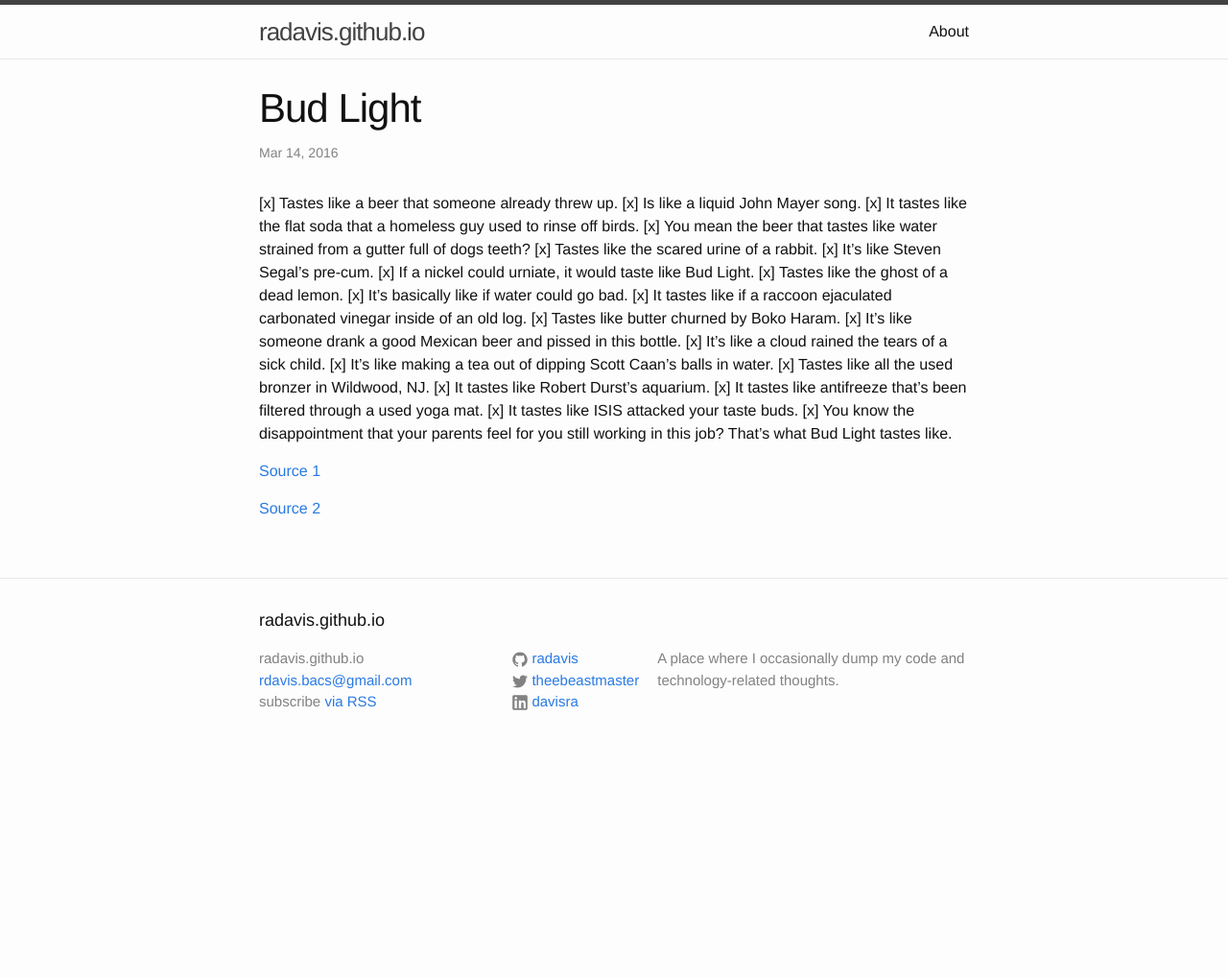
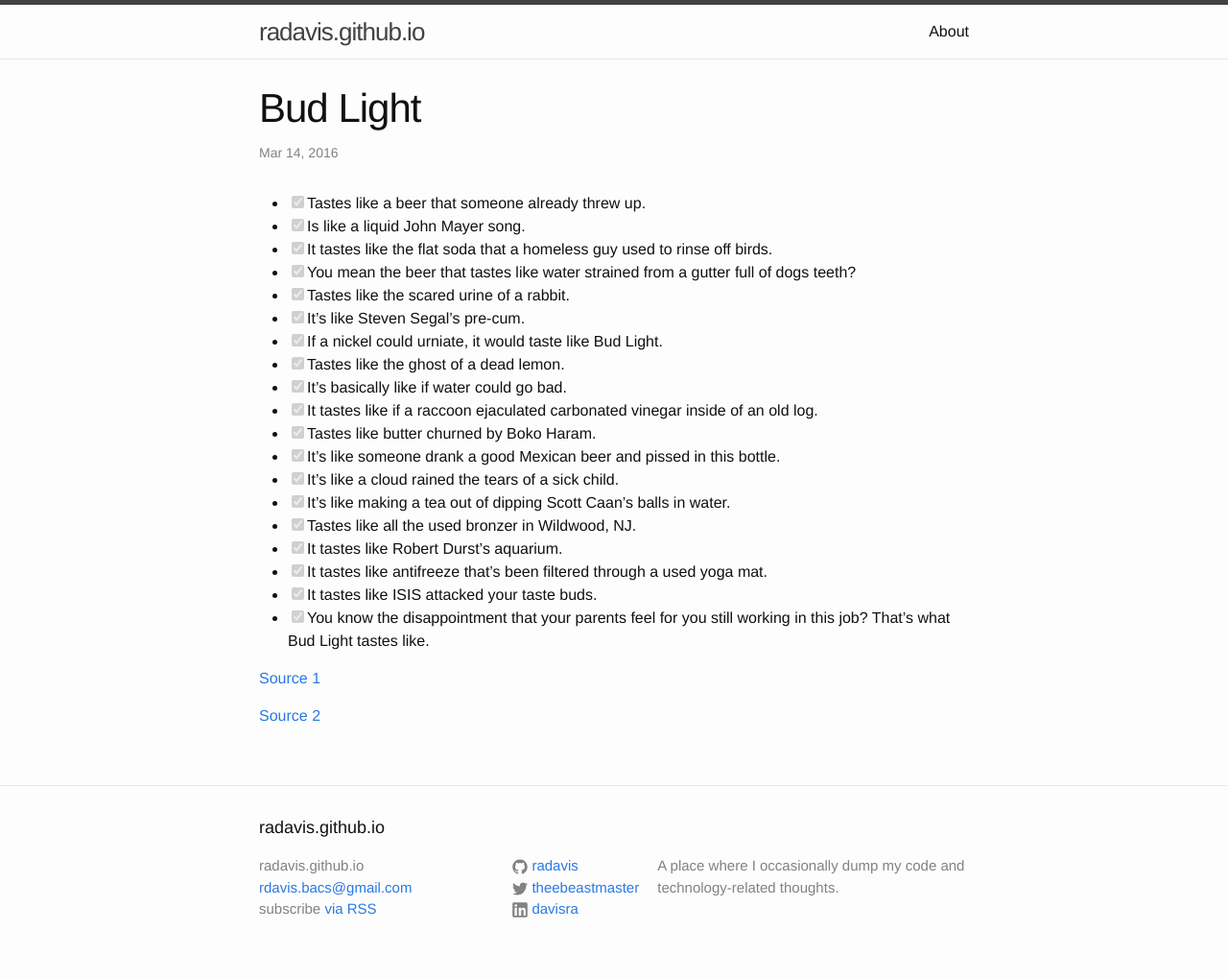
Before and after one commit to radavis/radavis.github.io, a Jekyll site: the page built from _posts/2016-03-14-bud-light.md, in a window 1280 px wide. Shown: the whole page at 96% size. Built offline with Jekyll 4.4.1, drawn with Linux system fonts in a browser that asks for light colours; before the commit the page ends 900 px from its top, so only the background shows below that.

Commit message:
use bullet list

```diff
--- a/_posts/2016-03-14-bud-light.md
+++ b/_posts/2016-03-14-bud-light.md
@@ -5,25 +5,25 @@
 tags: beer
 ---
 
-[x] Tastes like a beer that someone already threw up.
-[x] Is like a liquid John Mayer song.
-[x] It tastes like the flat soda that a homeless guy used to rinse off birds.
-[x] You mean the beer that tastes like water strained from a gutter full of dogs teeth?
-[x] Tastes like the scared urine of a rabbit.
-[x] It's like Steven Segal's pre-cum.
-[x] If a nickel could urniate, it would taste like Bud Light.
-[x] Tastes like the ghost of a dead lemon.
-[x] It's basically like if water could go bad.
-[x] It tastes like if a raccoon ejaculated carbonated vinegar inside of an old log.
-[x] Tastes like butter churned by Boko Haram.
-[x] It's like someone drank a good Mexican beer and pissed in this bottle.
-[x] It's like a cloud rained the tears of a sick child.
-[x] It's like making a tea out of dipping Scott Caan's balls in water.
-[x] Tastes like all the used bronzer in Wildwood, NJ.
-[x] It tastes like Robert Durst's aquarium.
-[x] It tastes like antifreeze that's been filtered through a used yoga mat.
-[x] It tastes like ISIS attacked your taste buds.
-[x] You know the disappointment that your parents feel for you still working in this job? That's what Bud Light tastes like.
+* [x] Tastes like a beer that someone already threw up.
+* [x] Is like a liquid John Mayer song.
+* [x] It tastes like the flat soda that a homeless guy used to rinse off birds.
+* [x] You mean the beer that tastes like water strained from a gutter full of dogs teeth?
+* [x] Tastes like the scared urine of a rabbit.
+* [x] It's like Steven Segal's pre-cum.
+* [x] If a nickel could urniate, it would taste like Bud Light.
+* [x] Tastes like the ghost of a dead lemon.
+* [x] It's basically like if water could go bad.
+* [x] It tastes like if a raccoon ejaculated carbonated vinegar inside of an old log.
+* [x] Tastes like butter churned by Boko Haram.
+* [x] It's like someone drank a good Mexican beer and pissed in this bottle.
+* [x] It's like a cloud rained the tears of a sick child.
+* [x] It's like making a tea out of dipping Scott Caan's balls in water.
+* [x] Tastes like all the used bronzer in Wildwood, NJ.
+* [x] It tastes like Robert Durst's aquarium.
+* [x] It tastes like antifreeze that's been filtered through a used yoga mat.
+* [x] It tastes like ISIS attacked your taste buds.
+* [x] You know the disappointment that your parents feel for you still working in this job? That's what Bud Light tastes like.
 
 [Source 1](https://www.youtube.com/watch?v=KjN2BFf-AXs)
 
```
